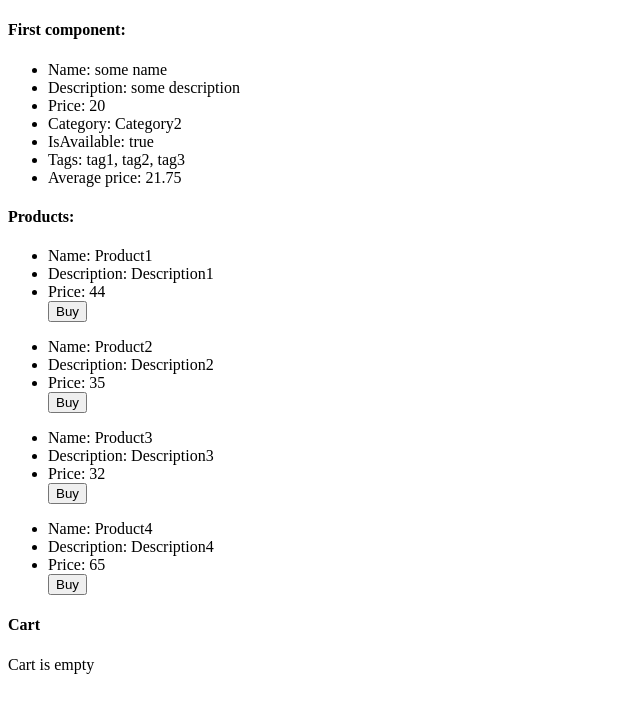
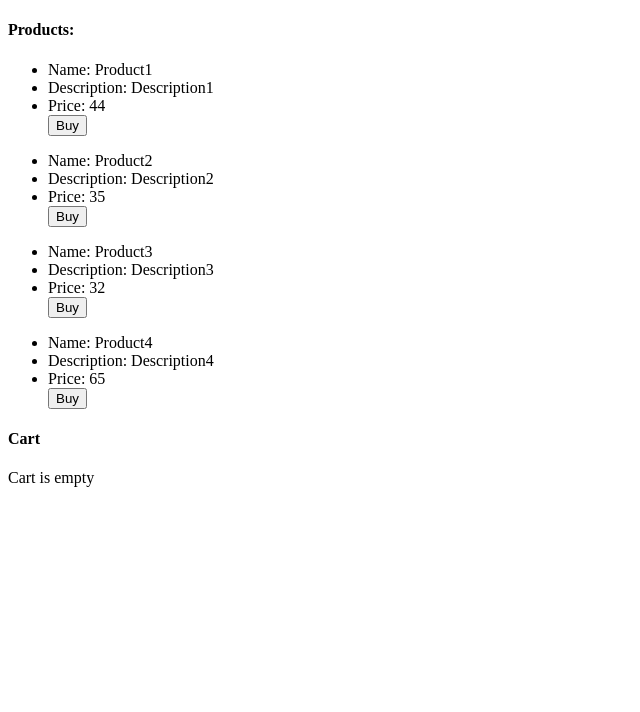
Before and after one commit to abachkay/shop, an Angular app: page / in a window 1280 px wide. Shown: the top 712 px of the page, without its empty margins (0-640 px from the left). Built offline with nearby package versions, Linux system fonts and the light colour scheme.

Commit message:
Removed FirstComponent

```diff
--- a/src/app/app.component.html
+++ b/src/app/app.component.html
@@ -1,3 +1,2 @@
-<app-first></app-first>
 <app-product-list></app-product-list>
 <app-cart></app-cart>
--- a/src/app/app.module.ts
+++ b/src/app/app.module.ts
@@ -3,22 +3,17 @@ import { NgModule } from '@angular/core';
 import { FormsModule } from '@angular/forms';
 
 import { AppComponent } from './app.component';
-import { FirstComponent } from './first/components/first.component';
 import { ProductComponent } from './product/components/product.component';
 import { ProductListComponent } from './product-list/components/product-list.component';
-import { ProductsService } from './product/services/products.service';
 import { CartComponent } from './cart/components/cart.component';
-import { AveragePipe } from './first/pipes/average.pipe';
 import { CartItemComponent } from './cart-item/components/cart-item.component';
 
 @NgModule({
   declarations: [
     AppComponent,
-    FirstComponent,
     ProductComponent,
     ProductListComponent,
     CartComponent,
-    AveragePipe,
     CartItemComponent
   ],
   imports: [
--- a/src/app/first/components/first.component.css
+++ /dev/null
@@ -1,3 +0,0 @@
-table, th, td {
-    border: 1px solid black;
-  }
--- a/src/app/first/components/first.component.html
+++ /dev/null
@@ -1,12 +0,0 @@
-<h4>
-  First component:
-</h4>
-<ul>
-  <li> Name: {{name}} </li>
-  <li> Description: {{description}}</li>
-  <li> Price: {{price}}</li>
-  <li> Category: {{categoryString}}</li>
-  <li> IsAvailable: {{isAvailable}}</li>
-  <li> Tags: {{tagsJoined}} </li>
-  <li> Average price: {{previousPrices | average}}</li>
-</ul>
--- a/src/app/first/components/first.component.ts
+++ /dev/null
@@ -1,37 +0,0 @@
-import { Component, OnInit } from '@angular/core';
-
-import { Category } from '../models/category';
-
-@Component({
-  selector: 'app-first',
-  templateUrl: './first.component.html',
-  styleUrls: ['./first.component.css']
-})
-export class FirstComponent implements OnInit {
-  name: string;
-  description: string;
-  price: number;
-  isAvailable: boolean;
-  previousPrices: number[];
-
-  private tags: string[];
-  private category: Category;
-
-  get categoryString(): string {
-    return Category[this.category];
-  }
-
-  get tagsJoined(): string {
-    return this.tags.join(', ');
-  }
-
-  ngOnInit() {
-    this.name = 'some name';
-    this.description = 'some description';
-    this.price = 20;
-    this.category = Category.Category2;
-    this.isAvailable = true;
-    this.tags = ['tag1', 'tag2', 'tag3'];
-    this.previousPrices = [21, 22, 21, 23];
-  }
-}
--- a/src/app/first/models/category.ts
+++ /dev/null
@@ -1,5 +0,0 @@
-export enum Category {
-    Category1,
-    Category2,
-    Category3
-}
--- a/src/app/first/pipes/average.pipe.ts
+++ /dev/null
@@ -1,12 +0,0 @@
-import { Pipe, PipeTransform } from '@angular/core';
-
-@Pipe({
-  name: 'average'
-})
-export class AveragePipe implements PipeTransform {
-
-  transform(items: any[]): number {
-    return items.reduce((previous, current) => current += previous) / items.length;
-  }
-
-}
```
Also changed, not shown: 2 other files (tests, documents, lock files or other folders).
